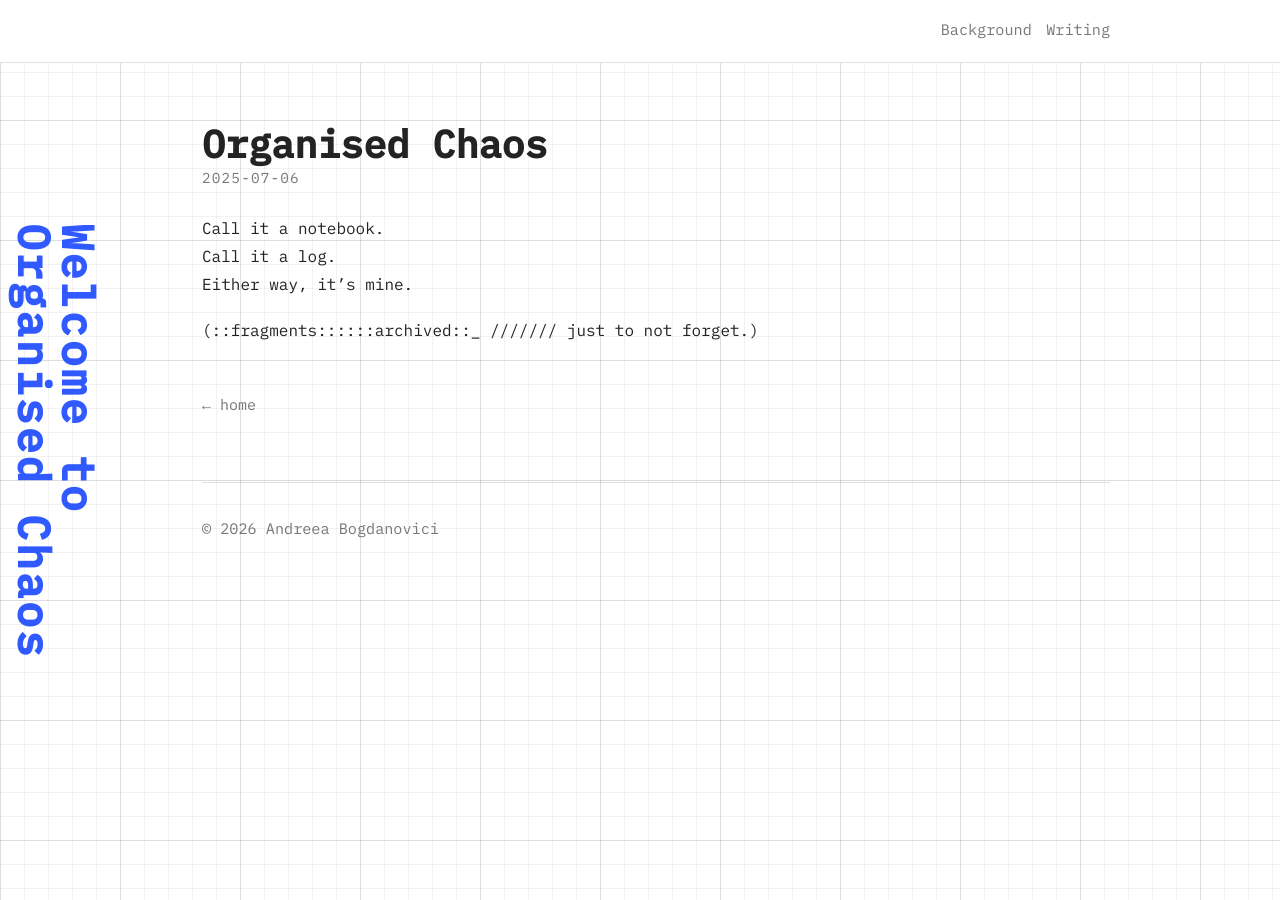
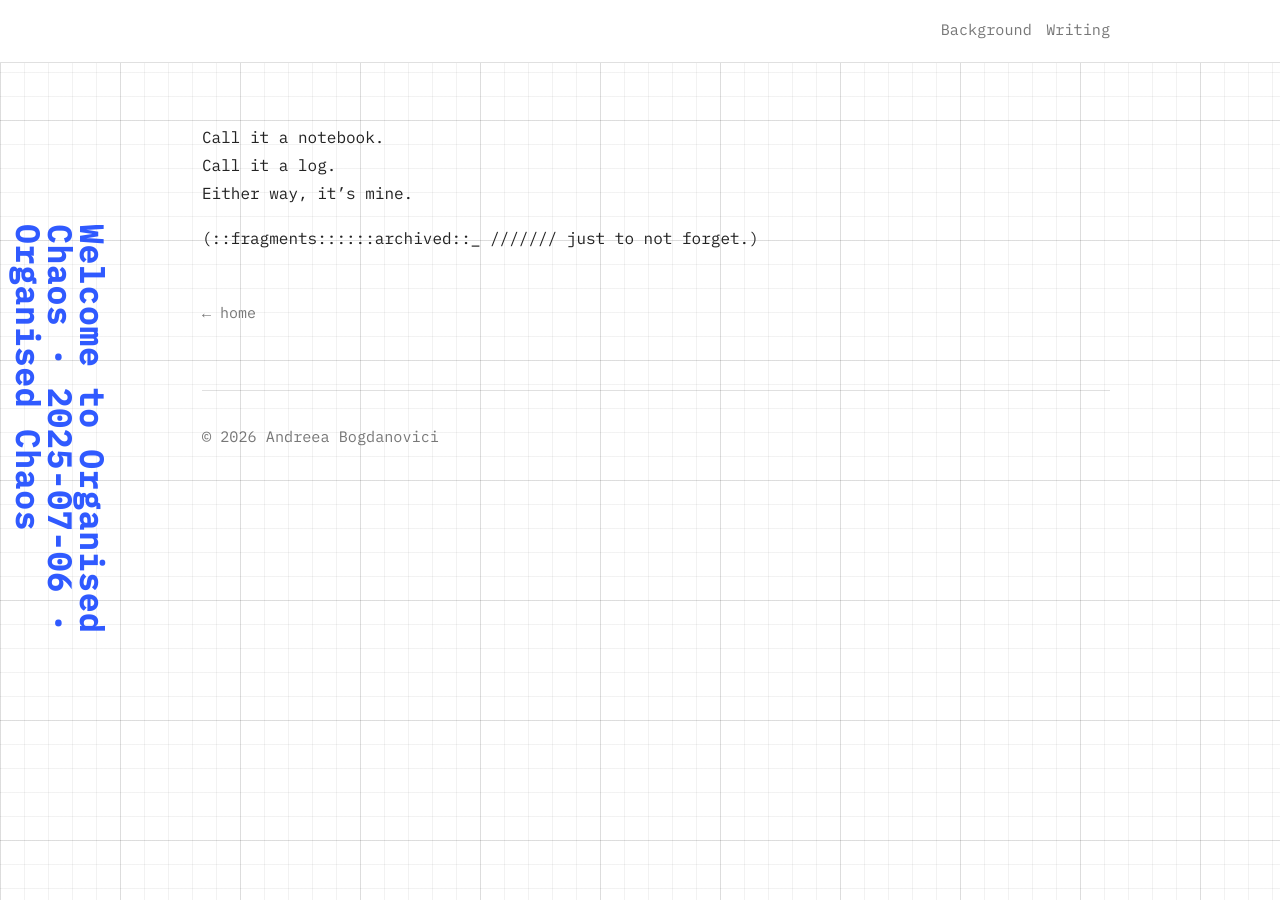
Before and after one commit to andreeabogdanovici/andreeabogdanovici.github.io, a Jekyll site: the page built from _posts/2025-07-06-first.md, in a window 1280 px wide. Built offline with Jekyll 4.4.1, drawn with Linux system fonts in a browser that asks for light colours.

Commit message:
update, to test it, i dont want to install stuffs5/artsy stuff/3/vertical/3

```diff
--- a/_layouts/default.html
+++ b/_layouts/default.html
@@ -11,7 +11,11 @@
 
   <body>
     {% include nav.html %}
-    <a class='spine' href='{{ '/' | relative_url }}' aria-label='Home'>{{ site.title | escape }}</a>
+    {% if page.layout == 'post' %}
+      <a class='spine spine-post' href='{{ '/' | relative_url }}' aria-label='Home'>{{ site.title | escape }} · {{ page.date | date: '%Y-%m-%d' }} · {{ page.title | escape }}</a>
+    {% else %}
+      <a class='spine' href='{{ '/' | relative_url }}' aria-label='Home'>{{ site.title | escape }}</a>
+    {% endif %}
 
     <div class='wrap'>
       <main class='main'>
--- a/_layouts/post.html
+++ b/_layouts/post.html
@@ -3,11 +3,7 @@ layout: default
 ---
 
 <article class='post'>
-  <header class='post-header'>
-    <h1 class='post-title'>{{ page.title | escape }}</h1>
-    <div class='post-meta'>{{ page.date | date: '%Y-%m-%d' }}</div>
-  </header>
-
+  <h1 class='sr-only'>{{ page.title | escape }}</h1>
   <div class='prose'>
     {{ content }}
   </div>
--- a/assets/css/site.css
+++ b/assets/css/site.css
@@ -37,6 +37,18 @@ body {
   line-height: 1.75;
   -webkit-font-smoothing: antialiased;
   text-rendering: optimizeLegibility;
+}
+
+.sr-only {
+  position: absolute;
+  width: 1px;
+  height: 1px;
+  padding: 0;
+  margin: -1px;
+  overflow: hidden;
+  clip: rect(0, 0, 0, 0);
+  white-space: nowrap;
+  border: 0;
 }
 
 a {
@@ -114,6 +126,7 @@ a:focus-visible {
   left: 0.75rem;
   top: 50%;
   transform: translateY(-50%);
+  z-index: 30;
   writing-mode: vertical-rl;
   text-orientation: mixed;
   color: var(--pen-blue);
@@ -123,6 +136,11 @@ a:focus-visible {
   font-weight: 700;
   line-height: 1;
   opacity: 0.92;
+}
+
+.spine-post {
+  font-size: 32px;
+  letter-spacing: 0.04em;
 }
 
 .spine:hover {
@@ -305,15 +323,12 @@ a:focus-visible {
   margin-bottom: 1.5rem;
 }
 
-.post-title,
 .page-title {
   margin: 0;
   font-size: clamp(1.9rem, 3vw, 2.5rem);
   line-height: 1.1;
   letter-spacing: -0.03em;
 }
-
-.post-title { letter-spacing: 0; }
 
 .prose {
   max-width: 78ch;
@@ -428,4 +443,5 @@ a:focus-visible {
     border-radius: 14px;
     padding: 1.1rem 1rem 1rem 1rem;
   }
+
 }
```
